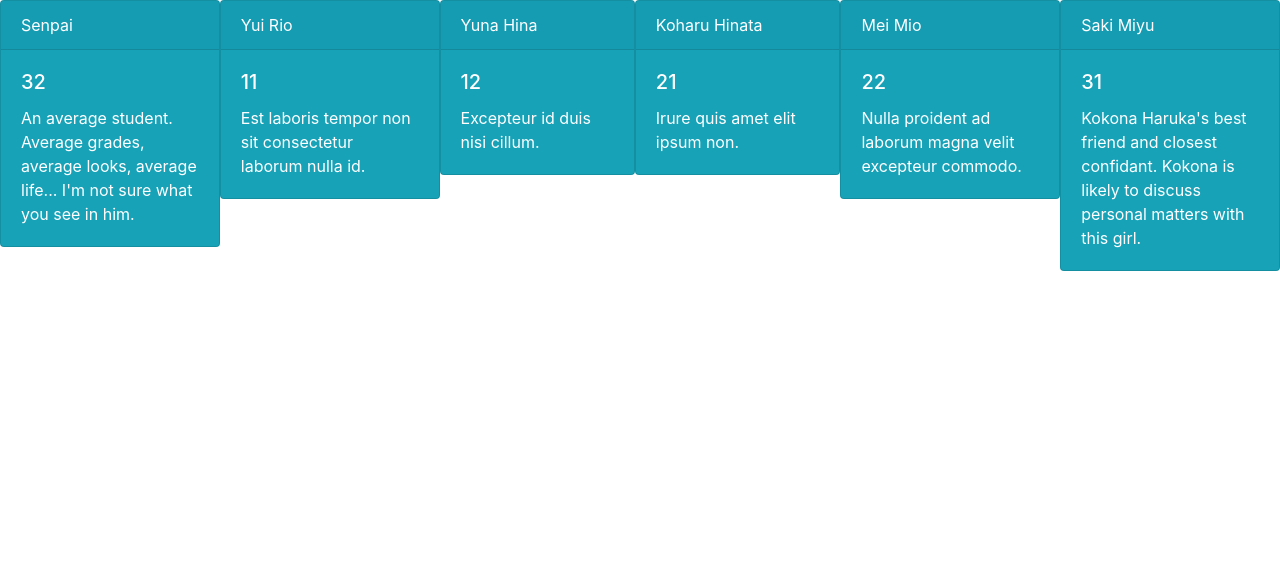
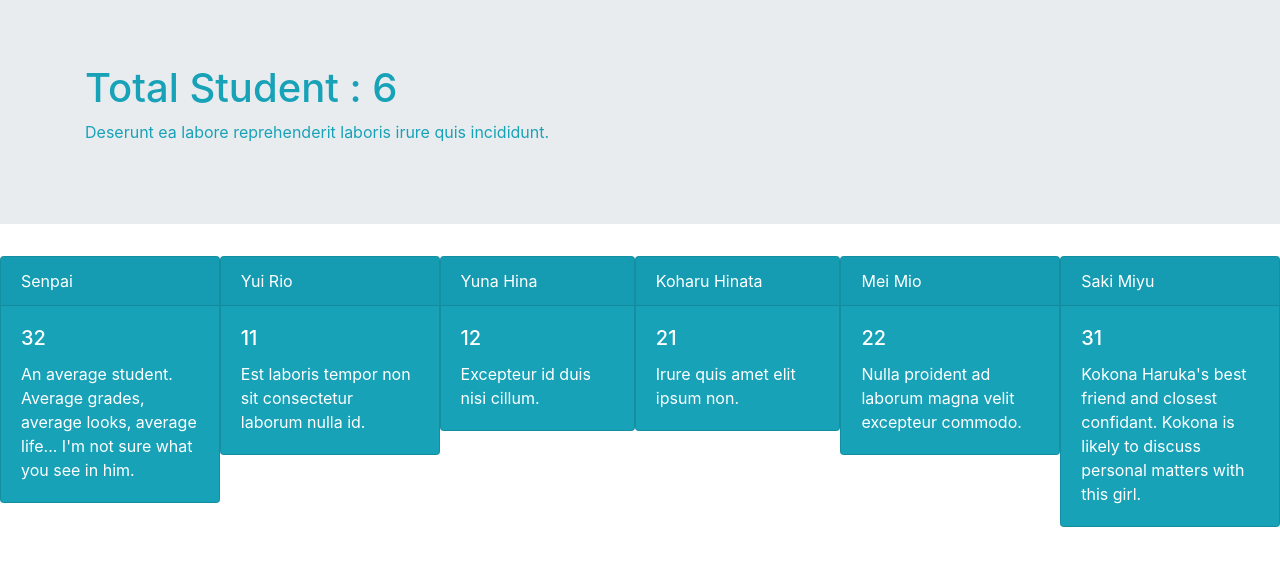
Before and after one commit to kashyap99saksham/Hooks, a React (Create React App) app: page / in a window 1280 px wide. Shown: the top 566 px of the page. Built offline with nearby package versions, Linux system fonts and the light colour scheme.

Commit message:
stu status

```diff
--- a/src/App.js
+++ b/src/App.js
@@ -1,4 +1,5 @@
 import StudentList from './ContextApi/StudentList';
+import StudentStatus from './ContextApi/StudentStatus';
 import ClassCounterOne from './Hooks/ClassCounterOne';
 import HooksCounterOne from './Hooks/HooksCounterOne';
 import HooksUnmount from './Hooks/HooksUnmount';
@@ -6,6 +7,7 @@ import HooksUnmount from './Hooks/HooksUnmount';
 function App() {
   return (
     <div className="App">
+      <StudentStatus />
       <StudentList />
     </div>
   );
--- /dev/null
+++ b/src/ContextApi/StudentStatus.js
@@ -0,0 +1,14 @@
+import React from 'react'
+
+const StudentStatus = () => {
+    return (
+        <div className="jumbotron jumbotron-fluid text-info">
+            <div className='container'>
+                <h1>Total Student : 6</h1>
+                <p>Deserunt ea labore reprehenderit laboris irure quis incididunt.</p>
+            </div>
+        </div>
+    )
+}
+
+export default StudentStatus
```
